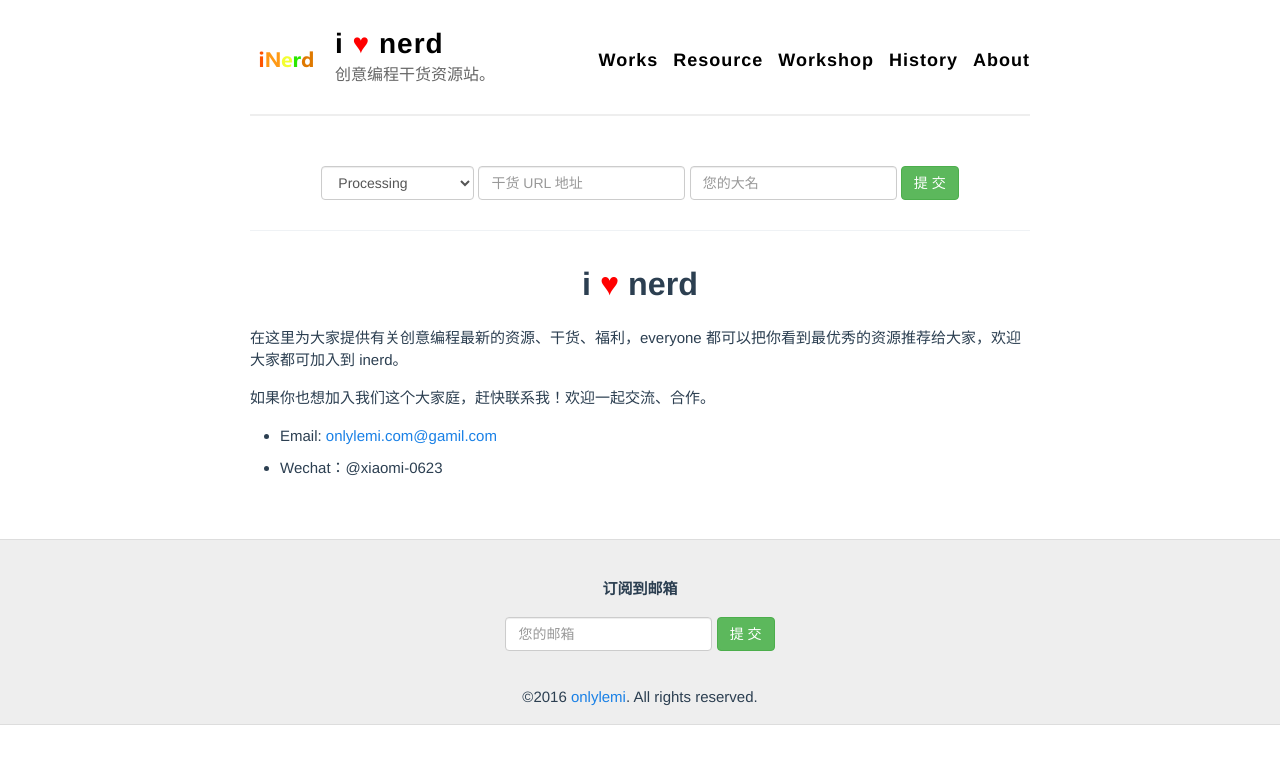
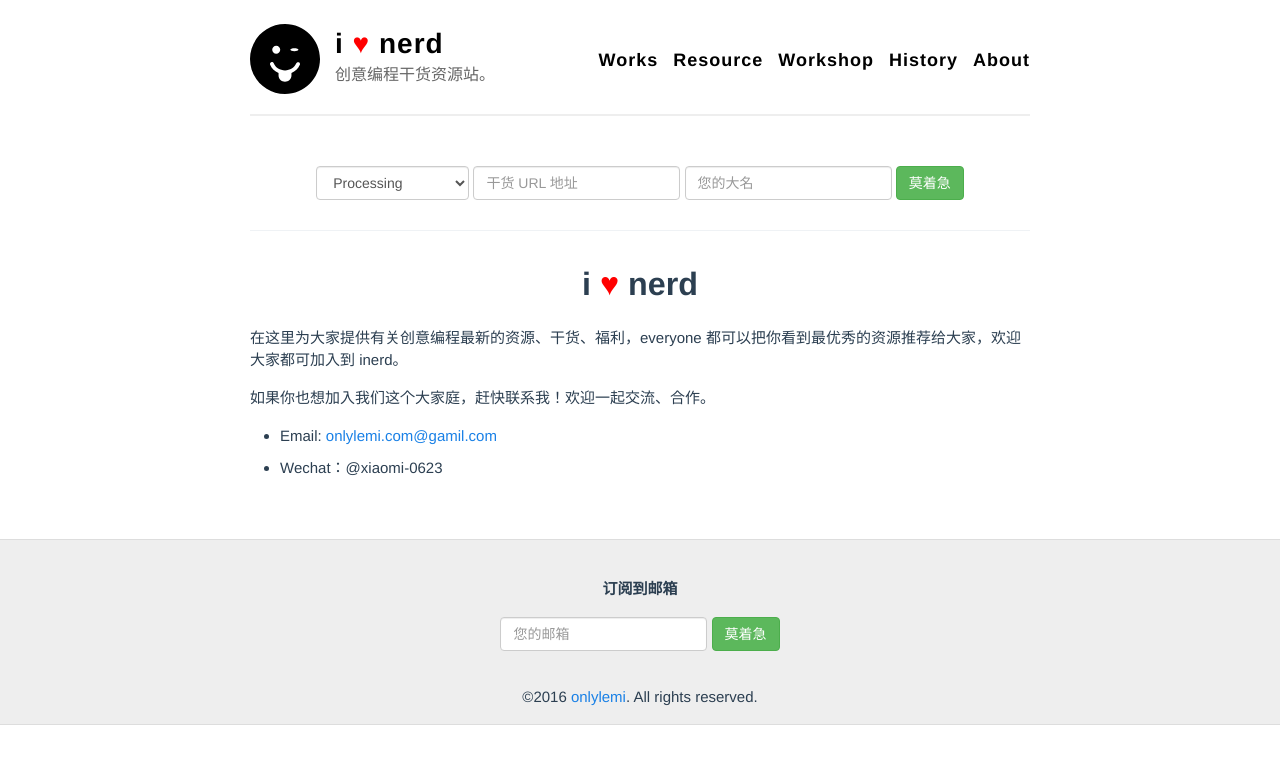
Before and after one commit to onlylemi/inerd, a Jekyll site: the page built from pages/about.md, in a window 1280 px wide. Shown: the top 764 px of the page. Built offline with Jekyll 4.4.1, drawn with Linux system fonts in a browser that asks for light colours.

Commit message:
update logo page

```diff
--- a/_config.yml
+++ b/_config.yml
@@ -1,6 +1,6 @@
 name: i ♥ nerd
 description: 创意编程干货资源站。
-avatar: /assets/img/logo.png
+avatar: /assets/svg/logo.svg
 
 footer-links:
   dribbble:
--- a/_includes/sub-email.html
+++ b/_includes/sub-email.html
@@ -1,9 +1,9 @@
 <div class="sub-email text-center">
     <p><strong>订阅到邮箱</strong></p>
-    <form class="form-inline">
+    <div class="form-inline">
         <div class="form-group ">
             <input type="email" class="form-control" id="exampleInputEmail1" placeholder="您的邮箱">
         </div>
-        <button class="btn btn-default btn-success" type="submit"> 提 交</button>
-    </form>
+        <button class="btn btn-default btn-success" type="submit">莫着急</button>
+    </div>
 </div>
--- a/_includes/sub-url.html
+++ b/_includes/sub-url.html
@@ -2,22 +2,22 @@
     <div class="form-inline">
         <div class="form-group">
             <select class="form-control" id="recommend-type">
-                <option>Processing</option>
-                <option>Openframeworks</option>
-                <option>Vvvv</option>
-                <option>Unity</option>
-                <option>Cinder</option>
-                <option>优秀作品</option>
-                <option>最新Workshop</option>
-                <option>展览</option>
-                <option>博文</option>
-                <option>数据可视化</option>
-                <option>音乐可视化</option>
-                <option>瞎推荐</option>
+                <option value="Processing">Processing</option>
+                <option value="Openframeworks">Openframeworks</option>
+                <option value="Vvvv">Vvvv</option>
+                <option value="Unity">Unity</option>
+                <option value="Cinder">Cinder</option>
+                <option value="Works">优秀作品</option>
+                <option value="Workshop">最新Workshop</option>
+                <option value="Exhibition">展览</option>
+                <option value="Blogs">博文</option>
+                <option value="Data Visual">数据可视化</option>
+                <option value="Music Visual">音乐可视化</option>
+                <option value="Other">瞎推荐</option>
             </select>
             <input type="url" class="form-control" id="recommend-url" placeholder="干货 URL 地址">
             <input type="text" class="form-control" id="recommend-finder" placeholder="您的大名">
         </div>
-        <button class="btn btn-default btn-success" id="recommend-submit" type=""> 提 交</button>
+        <button class="btn btn-default btn-success" id="recommend-submit" type="">莫着急</button>
     </div>
 </div>
```
Also changed, not shown: _layouts/default.html (+4 -3 lines), assets/img/logo.png, assets/svg/logo.svg (added).
